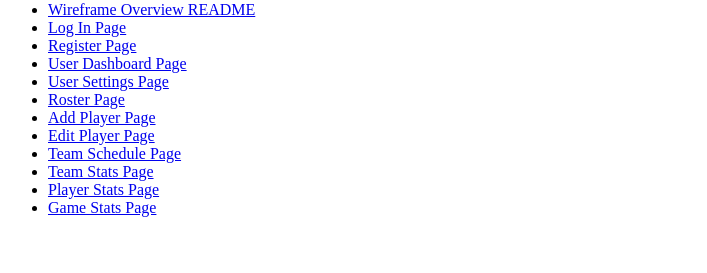
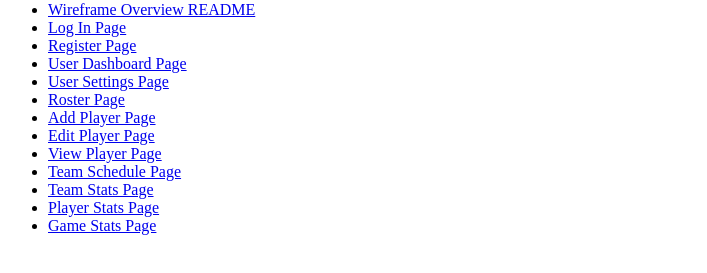
Before and after one commit to e3rosale/CSE134B, a plain HTML site: page root/hw3Bootstrap.html in a window 1280 px wide. Shown: the part 229-502 px from the top of the page, without its empty margins (0-707 px from the left). Drawn offline with Linux system fonts and the light colour scheme.

Commit message:
added view player page

```diff
--- a/root/hw3Bootstrap.html
+++ b/root/hw3Bootstrap.html
@@ -25,6 +25,7 @@
 	<li><a href="/hw3_part2/bootstrap/rosterBootstrap.html">Roster Page</a></li>
 	<li><a href="/hw3_part2/bootstrap/addplayerBootstrap.html">Add Player Page</a></li>
 	<li><a href="/hw3_part2/bootstrap/editplayerBootstrap.html">Edit Player Page</a></li>
+	<li><a href="/hw3_part2/bootstrap/viewplayerBootstrap.html">View Player Page</a></li>
 	<li><a href="/hw3_part2/bootstrap/scheduleBootstrap.html">Team Schedule Page</a></li>
 	<li><a href="/hw3_part2/bootstrap/teamstatsBootstrap.html">Team Stats Page</a></li>
 	<li><a href="/hw3_part2/bootstrap/playerstatsBootstrap.html">Player Stats Page</a></li>
```
